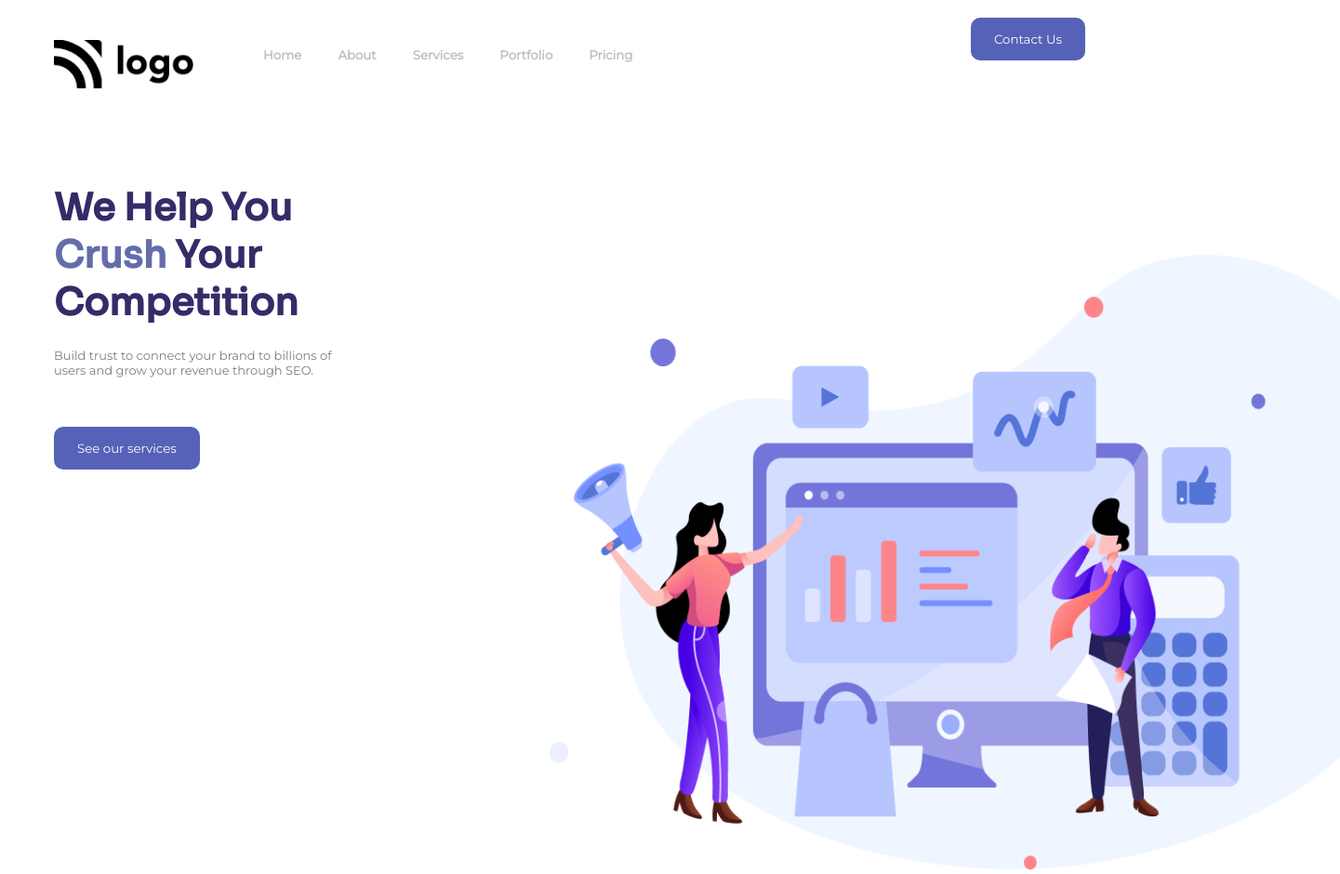
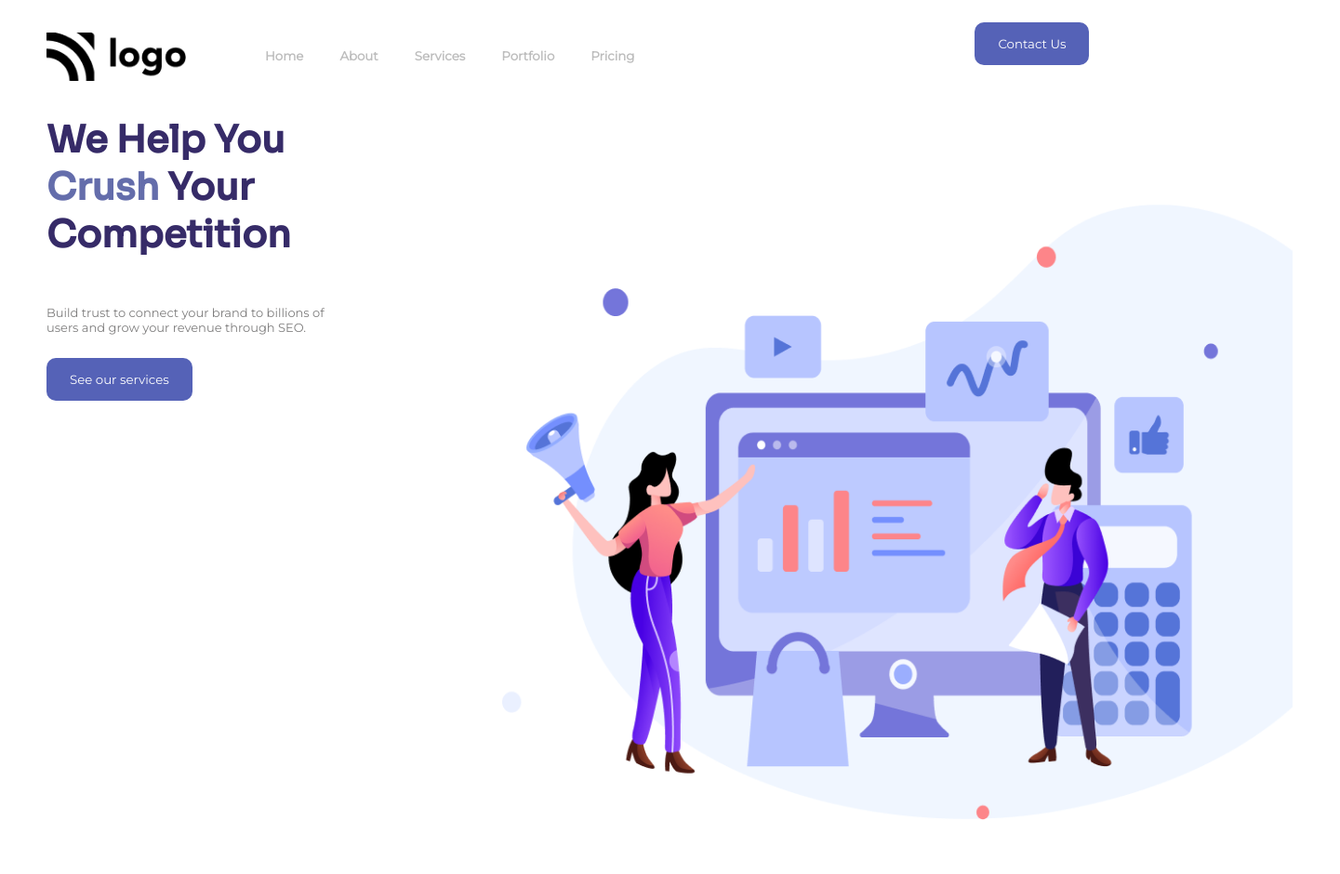
Before and after one commit to geekyjedy/assignment-of-pro4, a plain HTML site: page index.html in a window 1280 px wide. Shown: the whole page at 93% size, 1441 px wide, since content can reach past the window. Drawn offline with Linux system fonts and the light colour scheme.

Commit message:
modified readme and css file

```diff
--- a/style.css
+++ b/style.css
@@ -1,5 +1,10 @@
 @import url('https://fonts.googleapis.com/css2?family=Montserrat&display=swap');
 @import url('https://fonts.googleapis.com/css2?family=Sora:wght@500&display=swap');
+* {
+    margin: 0%;
+    padding: 0%;
+}
+
 nav div img {
     width: 150px;
     margin-top: 35px;
@@ -8,8 +13,8 @@ nav div img {
 
 .list {
     position: relative;
-    margin-left: 200px;
-    bottom: 65px;
+    margin-left: 250px;
+    bottom: 40px;
 }
 
 .list-item:hover {
@@ -38,11 +43,10 @@ nav div img {
     font-family: 'Montserrat';
     color: white;
     border: #8592e4;
+    position: relative;
+    top: 45px;
     border-radius: 10px;
-    padding-left: 25px;
-    padding-right: 25px;
-    padding-top: 15px;
-    padding-bottom: 15px;
+    padding: 15px 25px;
 }
 
 .nav-button:hover {
@@ -63,7 +67,7 @@ span {
     opacity: 0.9;
     margin-left: 50px;
     position: relative;
-    bottom: 40px;
+    top: 20px;
 }
 
 .heading-text {
@@ -81,8 +85,9 @@ span {
 
 .bg-img {
     position: absolute;
-    margin-left: 583px;
+    margin-left: 540px;
     bottom: -140px;
+    height: 90%;
 }
 
 .width-image {
```
Also changed, not shown: 1 other file.
